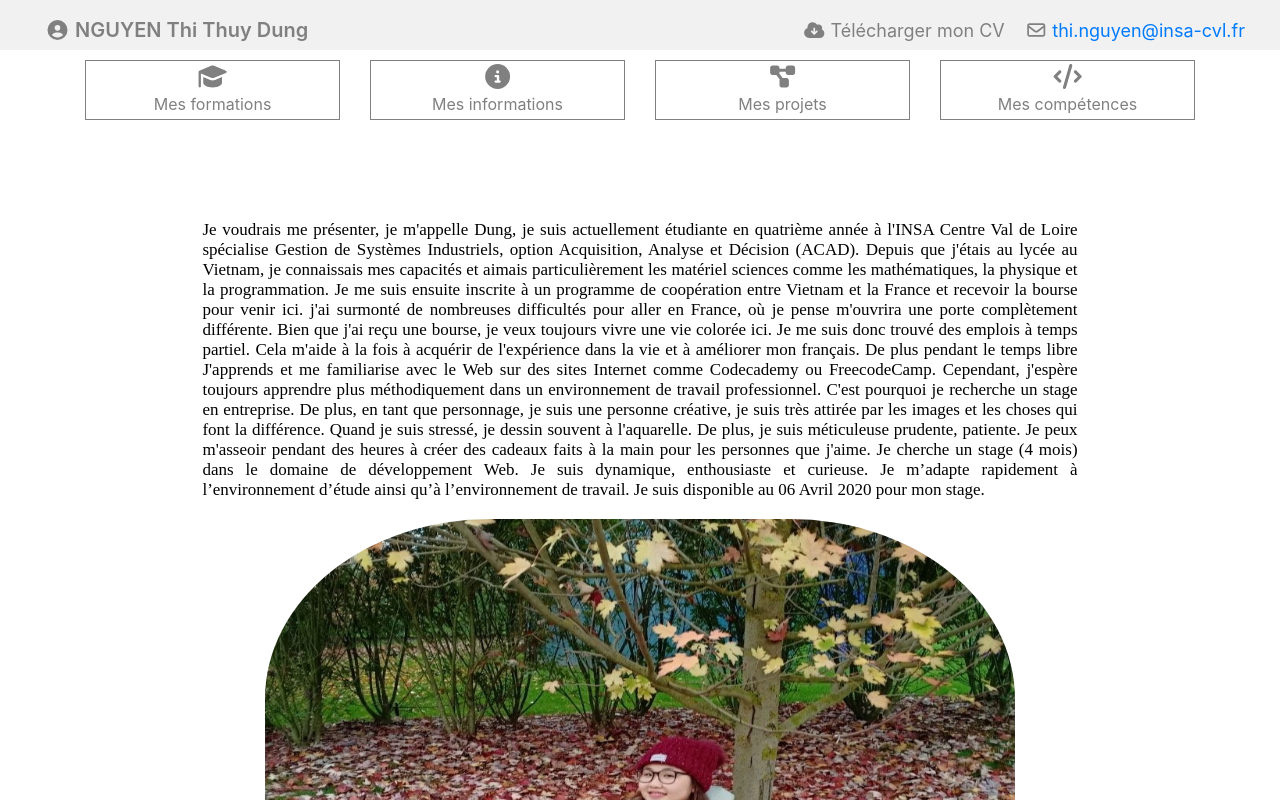
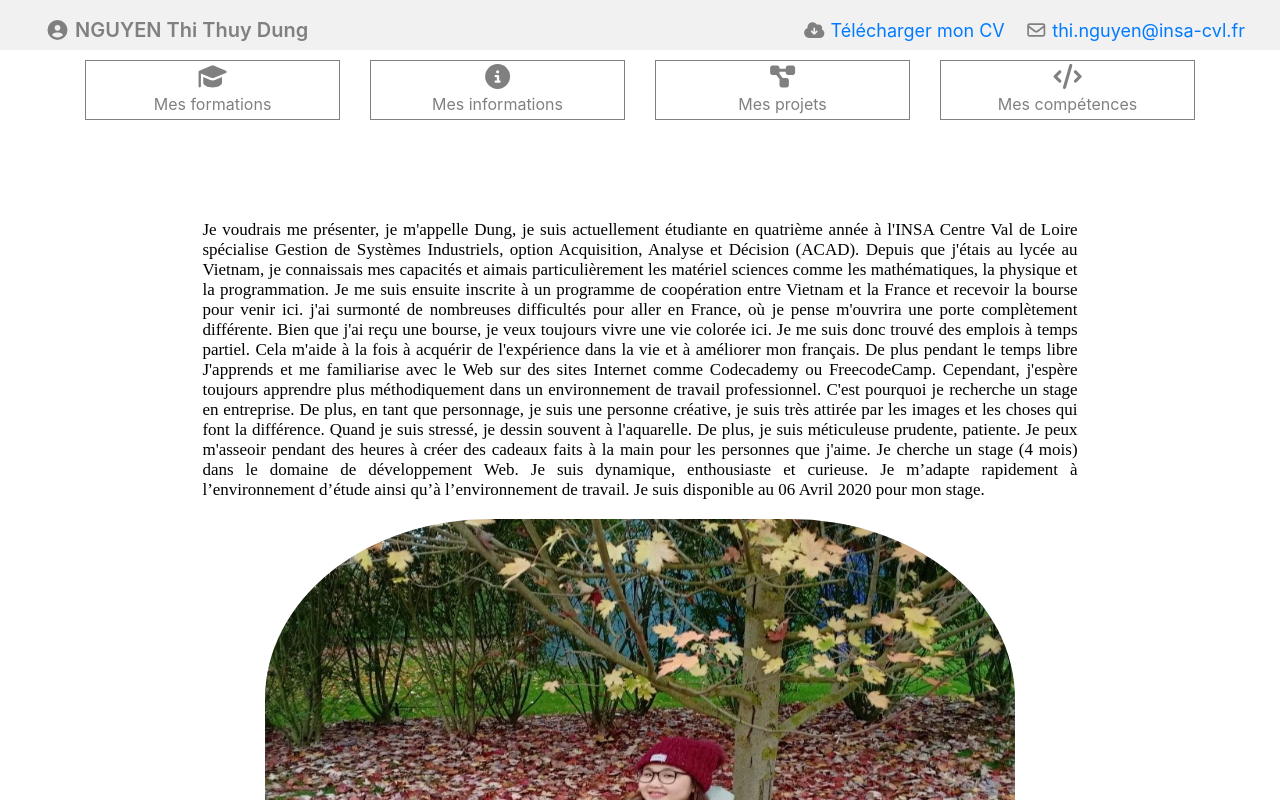
Before and after one commit to thuydung23/thuydung23.github.io, a plain HTML site: page index.html in a window 1280 px wide. Shown: the top 800 px of the page. Drawn offline with Linux system fonts and the light colour scheme.

Commit message:
Update index.html

```diff
--- a/index.html
+++ b/index.html
@@ -29,6 +29,7 @@
         </div>
         <div class="dowload" id="dowload">
             <i class="fas fa-cloud-download-alt"></i>
+            <a href="https://drive.google.com/file/d/1OsKG6BxMXnFHqemGxoGoik4brJI7jh0e/view?usp=sharing" download>
             Télécharger mon CV
         </div>
     </div>
```
